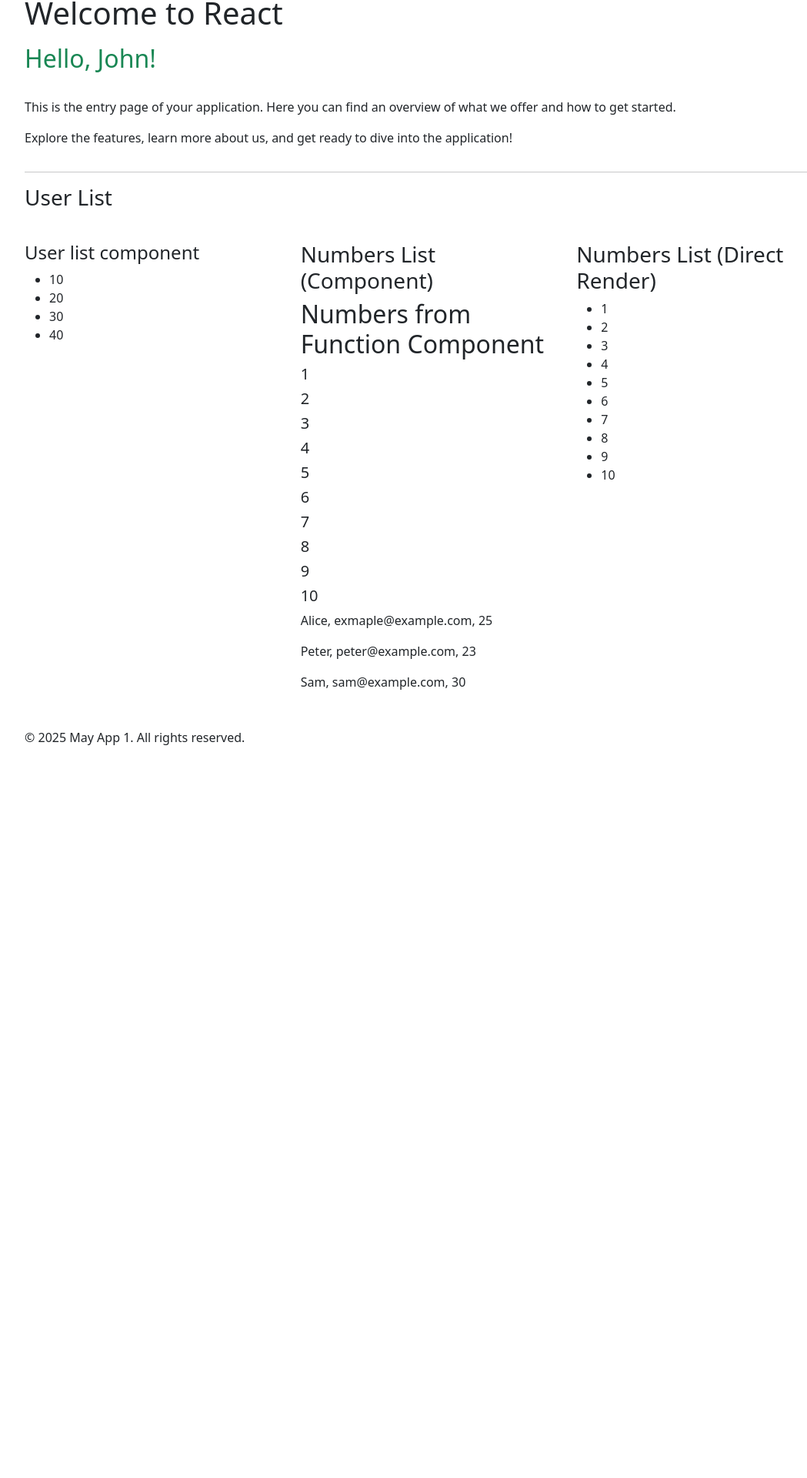
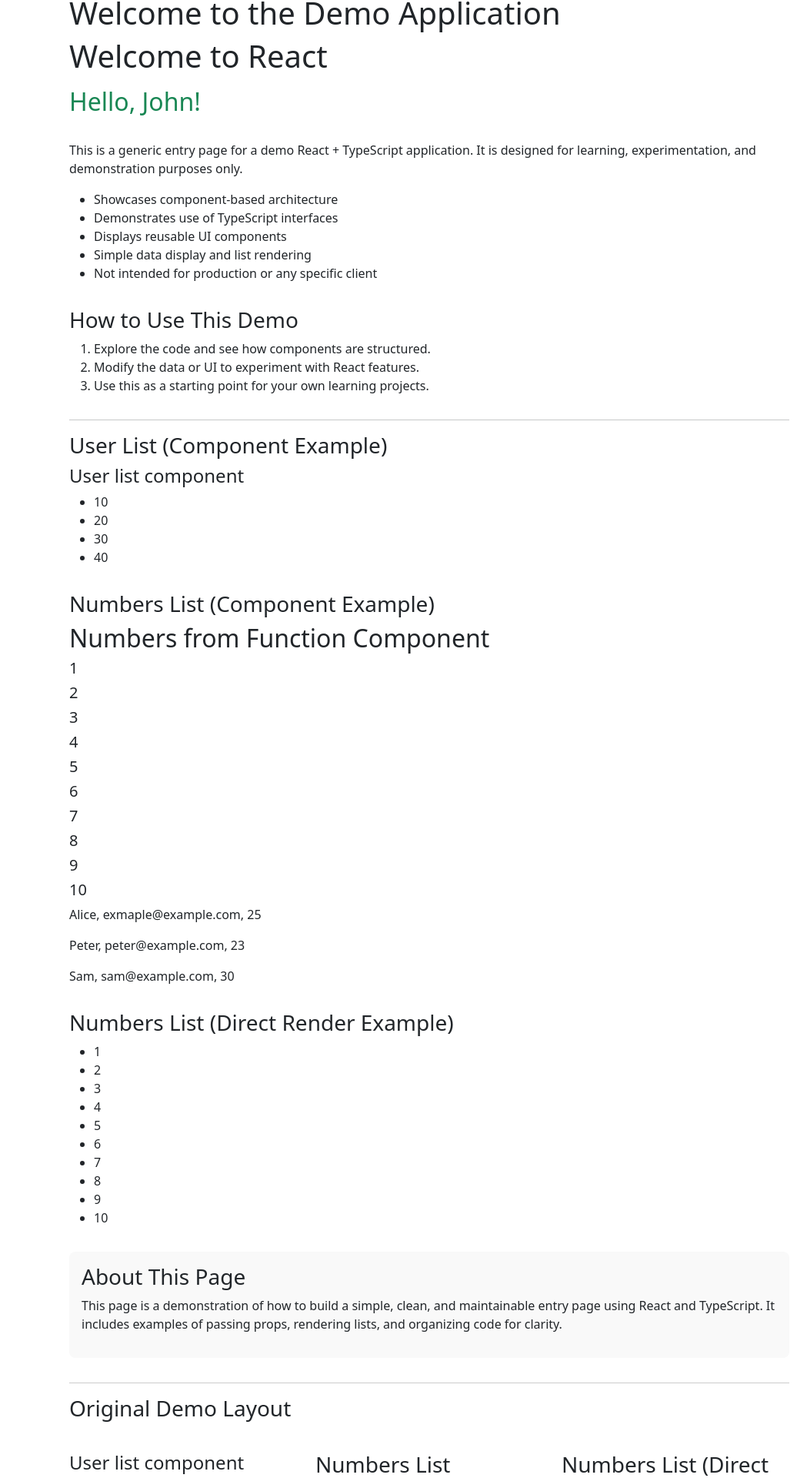
Before and after one commit to shirkeamy/AalimxClasses, a React (Create React App) app in the folder Dec24/React/may-app-1/: page / in a window 1280 px wide. Shown: the part 95-2015 px from the top of the page at 77% size, without its empty margins (82-1131 px from the left). Before the commit the page ends 1113 px from the top, so only its background shows below. Built offline with nearby package versions, Linux system fonts and the light colour scheme.

Commit message:
Refactor LandingPage component to enhance content clarity, improve layout, and provide detailed usage instructions

```diff
--- a/Dec24/React/may-app-1/src/Pages/LandingPage.tsx
+++ b/Dec24/React/may-app-1/src/Pages/LandingPage.tsx
@@ -15,9 +15,9 @@ const LandingPage: React.FC = () => {
     ];
 
     return (
-        <main className="landing-page" style={{ padding: "2rem" }}>
+        <main className="landing-page" style={{ padding: "2rem", maxWidth: 1000, margin: "0 auto" }}>
             <header>
-                {/* <h1>Welcome to May App 1</h1> */}
+                <h1>Welcome to the Demo Application</h1>
                 <MainHeading />
                 <h2 className="text-success" style={{ marginTop: "1rem" }}>
                     Hello, {userName}!
@@ -25,15 +25,50 @@ const LandingPage: React.FC = () => {
             </header>
             <section style={{ margin: "2rem 0" }}>
                 <p>
-                    This is the entry page of your application. Here you can find an overview of what we offer and how to get started.
+                    This is a generic entry page for a demo React + TypeScript application. It is designed for learning, experimentation, and demonstration purposes only.
                 </p>
-                <p>
-                    Explore the features, learn more about us, and get ready to dive into the application!
-                </p>
+                <ul>
+                    <li>Showcases component-based architecture</li>
+                    <li>Demonstrates use of TypeScript interfaces</li>
+                    <li>Displays reusable UI components</li>
+                    <li>Simple data display and list rendering</li>
+                    <li>Not intended for production or any specific client</li>
+                </ul>
+            </section>
+            <section style={{ margin: "2rem 0" }}>
+                <h3>How to Use This Demo</h3>
+                <ol>
+                    <li>Explore the code and see how components are structured.</li>
+                    <li>Modify the data or UI to experiment with React features.</li>
+                    <li>Use this as a starting point for your own learning projects.</li>
+                </ol>
             </section>
             <hr />
             <section>
-                <h3>User List</h3>
+                <h3>User List (Component Example)</h3>
+                <UserList />
+            </section>
+            <section style={{ marginTop: "2rem" }}>
+                <h3>Numbers List (Component Example)</h3>
+                <ListOfNumbers numbers={numbers} users={userList} />
+            </section>
+            <section style={{ marginTop: "2rem" }}>
+                <h3>Numbers List (Direct Render Example)</h3>
+                <ul>
+                    {numbers.map((num, idx) => (
+                        <li key={`number-${idx}`}>{num}</li>
+                    ))}
+                </ul>
+            </section>
+            <section style={{ marginTop: "2rem", background: "#f9f9f9", padding: "1rem", borderRadius: 8 }}>
+                <h3>About This Page</h3>
+                <p>
+                    This page is a demonstration of how to build a simple, clean, and maintainable entry page using React and TypeScript. It includes examples of passing props, rendering lists, and organizing code for clarity.
+                </p>
+            </section>
+            {/* Existing code retained below for reference */}
+            <div style={{ marginTop: "2rem", borderTop: "1px solid #ccc", paddingTop: "1rem" }}>
+                <h3>Original Demo Layout</h3>
                 <div className="row">
                     <div className="col-4">
                         <section style={{ marginTop: "2rem" }}>
@@ -45,7 +80,6 @@ const LandingPage: React.FC = () => {
                             <h3>Numbers List (Component)</h3>
                             <ListOfNumbers numbers={numbers} users={userList} />
                         </section>
-
                     </div>
                     <div className="col-4">
                         <section style={{ marginTop: "2rem" }}>
@@ -58,11 +92,10 @@ const LandingPage: React.FC = () => {
                         </section>
                     </div>
                 </div>
-            </section>
-
+            </div>
             <footer style={{ marginTop: "2rem" }}>
                 <p>
-                    &copy; {new Date().getFullYear()} May App 1. All rights reserved.
+                    &copy; {new Date().getFullYear()} Demo Application. All rights reserved.
                 </p>
             </footer>
         </main>
```
